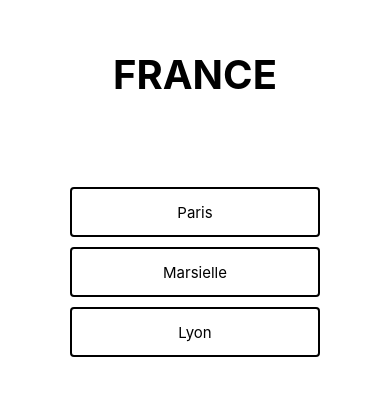
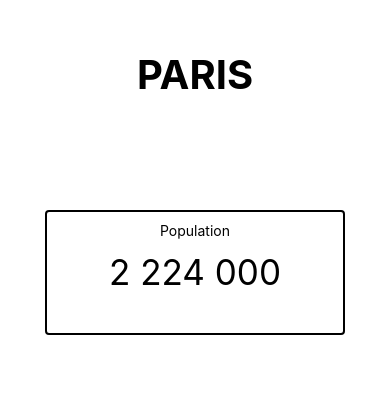
Before and after one commit to philipjoelsson/weknowit-arbetsprov, a React Native app: screen / in a window 390 px wide. Shown: the part 150-546 px from the top of the page. Built offline with nearby package versions, Linux system fonts and the light colour scheme.

Commit message:
created presenter and screen for displaying population

```diff
--- a/App.js
+++ b/App.js
@@ -4,11 +4,12 @@
 import SearchCityPresenter from './components/presenters/searchCityPresenter.js';
 import SearchCountryPresenter from './components/presenters/searchCountryPresenter.js';
 import ChoosePresenter from './components/presenters/choosePresenter.js';
+import ResultPresenter from './components/presenters/resultPresenter';
 
 export default function App() {
   return (
     <View style={styles.container}>
-      <ChoosePresenter />
+      <ResultPresenter />
     </View>
   );
 }
--- /dev/null
+++ b/components/presenters/resultPresenter.js
@@ -0,0 +1,8 @@
+import ResultScreen from './../screens/resultScreen.js';
+
+const ResultPresenter = () => {
+
+  return <ResultScreen />
+}
+
+export default ResultPresenter;
--- /dev/null
+++ b/components/screens/resultScreen.js
@@ -0,0 +1,48 @@
+import { View, Text, StyleSheet } from 'react-native';
+
+const ResultScreen = () => {
+
+  return (
+
+    <View style={styles.container}>
+      <Text style={styles.title}> PARIS </Text>
+      <View style={styles.box}>
+        <Text style={styles.pop}> Population </Text>
+        <Text style={styles.number}> 2 224 000 </Text>
+      </View>
+    </View>
+
+  )
+}
+
+export default ResultScreen;
+
+const styles = StyleSheet.create({
+  container: {
+    flex: 1,
+    backgroundColor: '#fff',
+    justifyContent: 'center',
+    alignItems: 'center',
+  },
+  title: {
+    position: 'absolute',
+    top: 200,
+    fontSize: 40,
+    fontWeight: 'bold',
+  },
+  box: {
+    justifyContent: 'center',
+    alignItems: 'center',
+    borderWidth: 2,
+    borderRadius: 4,
+    width: 300,
+    height: 125,
+  },
+  pop: {
+    position: 'absolute',
+    top: 10,
+  },
+  number: {
+    fontSize: 35,
+  }
+})
```
